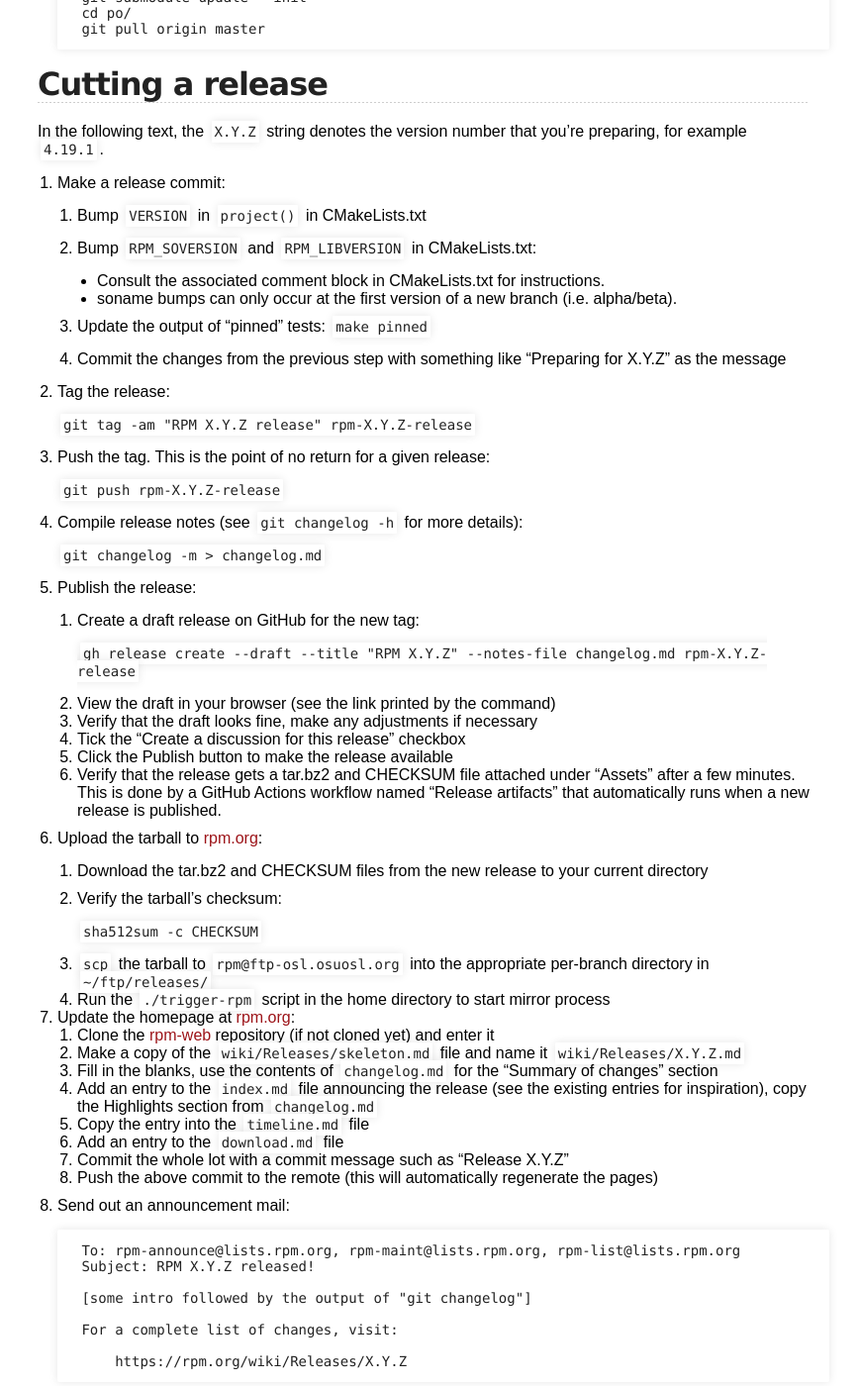
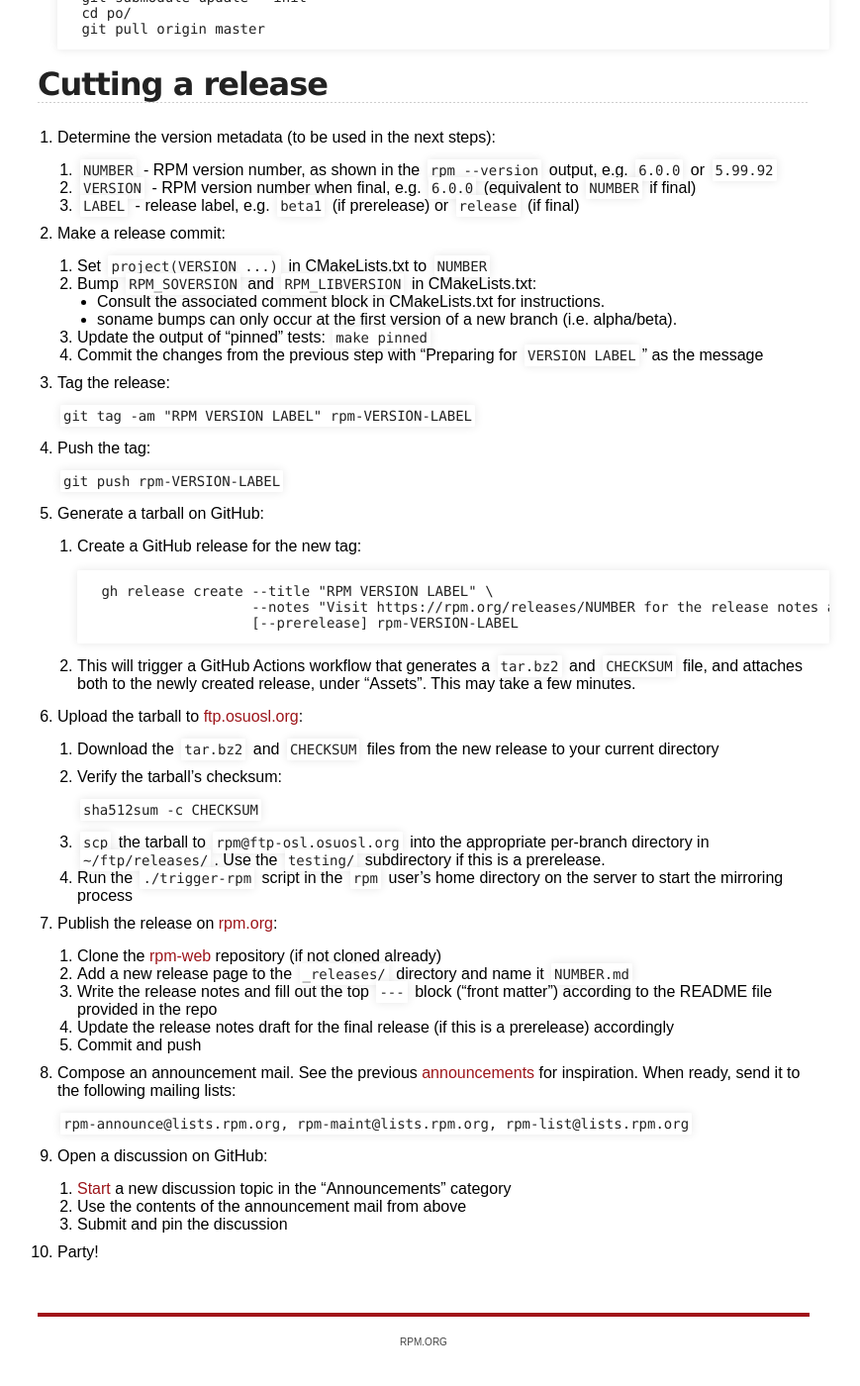
Before and after one commit to rpm-software-management/rpm-web, a Jekyll site: the page built from devel_doc/release_maintaince.md, in a window 1280 px wide and 1400 px high, scrolled down 4868 px. Shown: the whole window at 99% size, without its empty margins (212-1081 px from the left). Built offline with Jekyll 4.4.1, drawn with Linux system fonts in a browser that asks for light colours.

Commit message:
Update release guide
Reflect the latest changes in the release process & simplify the steps a
bit.

````diff
--- a/devel_doc/release_maintaince.md
+++ b/devel_doc/release_maintaince.md
@@ -319,92 +319,87 @@ The following items should be completed before proceeding to release cutting:
 
 ## Cutting a release
 
-In the following text, the `X.Y.Z` string denotes the version number that
-you're preparing, for example `4.19.1`.
+1. Determine the version metadata (to be used in the next steps):
+
+    1. `NUMBER` - RPM version number, as shown in the `rpm --version` output,
+       e.g. `6.0.0` or `5.99.92`
+    1. `VERSION` - RPM version number when final, e.g. `6.0.0` (equivalent to
+       `NUMBER` if final)
+    1. `LABEL` - release label, e.g. `beta1` (if prerelease) or `release` (if
+       final)
 
 1. Make a release commit:
 
-    1. Bump `VERSION` in `project()` in CMakeLists.txt
-
+    1. Set `project(VERSION ...)` in CMakeLists.txt to `NUMBER`
     1. Bump `RPM_SOVERSION` and `RPM_LIBVERSION` in CMakeLists.txt:
-
         * Consult the associated comment block in CMakeLists.txt for
           instructions.
         * soname bumps can only occur at the first version of a new branch
           (i.e. alpha/beta).
-
     1. Update the output of "pinned" tests: `make pinned`
-
-    1. Commit the changes from the previous step with something like "Preparing
-       for X.Y.Z" as the message
+    1. Commit the changes from the previous step with "Preparing for `VERSION
+    LABEL`" as the message
 
 1. Tag the release:
 
-    `git tag -am "RPM X.Y.Z release" rpm-X.Y.Z-release`
+    `git tag -am "RPM VERSION LABEL" rpm-VERSION-LABEL`
 
-1. Push the tag.  This is the point of no return for a given release:
+1. Push the tag:
 
-    `git push rpm-X.Y.Z-release`
+    `git push rpm-VERSION-LABEL`
 
-1. Compile release notes (see `git changelog -h` for more details):
+1. Generate a tarball on GitHub:
 
-    `git changelog -m > changelog.md`
+    1. Create a GitHub release for the new tag:
 
-1. Publish the release:
+        ```
+        gh release create --title "RPM VERSION LABEL" \
+                          --notes "Visit https://rpm.org/releases/NUMBER for the release notes and download information." \
+                          [--prerelease] rpm-VERSION-LABEL
+        ```
 
-    1. Create a draft release on GitHub for the new tag:
+    1. This will trigger a GitHub Actions workflow that generates a `tar.bz2`
+       and `CHECKSUM` file, and attaches both to the newly created release,
+       under "Assets". This may take a few minutes.
 
-        `gh release create --draft --title "RPM X.Y.Z" --notes-file changelog.md rpm-X.Y.Z-release`
+1. Upload the tarball to [ftp.osuosl.org](https://ftp.osuosl.org/):
 
-    1. View the draft in your browser (see the link printed by the command)
-    1. Verify that the draft looks fine, make any adjustments if necessary
-    1. Tick the "Create a discussion for this release" checkbox
-    1. Click the Publish button to make the release available
-    1. Verify that the release gets a tar.bz2 and CHECKSUM file attached under
-       "Assets" after a few minutes.  This is done by a GitHub Actions workflow
-       named "Release artifacts" that automatically runs when a new release is
-       published.
-
-1. Upload the tarball to [rpm.org](https://rpm.org/):
-
-    1. Download the tar.bz2 and CHECKSUM files from the new release to your
+    1. Download the `tar.bz2` and `CHECKSUM` files from the new release to your
        current directory
     1. Verify the tarball's checksum:
 
        `sha512sum -c CHECKSUM`
 
     1. `scp` the tarball to `rpm@ftp-osl.osuosl.org` into the appropriate
-       per-branch directory in `~/ftp/releases/`
-    1. Run the `./trigger-rpm` script in the home directory to start mirror
-       process
+       per-branch directory in `~/ftp/releases/`. Use the `testing/`
+       subdirectory if this is a prerelease.
+    1. Run the `./trigger-rpm` script in the `rpm` user's home directory on the
+       server to start the mirroring process
 
-1. Update the homepage at [rpm.org](https://rpm.org/):
-    1. Clone the [rpm-web](https://github.com/rpm-software-management/rpm-web)
-       repository (if not cloned yet) and enter it
-    1. Make a copy of the `wiki/Releases/skeleton.md` file and name it
-       `wiki/Releases/X.Y.Z.md`
-    1. Fill in the blanks, use the contents of `changelog.md` for the "Summary
-       of changes" section
-    1. Add an entry to the `index.md` file announcing the release (see the
-       existing entries for inspiration), copy the Highlights section from
-       `changelog.md`
-    1. Copy the entry into the `timeline.md` file
-    1. Add an entry to the `download.md` file
-    1. Commit the whole lot with a commit message such as "Release X.Y.Z"
-    1. Push the above commit to the remote (this will automatically regenerate
-       the pages)
+1. Publish the release on [rpm.org](https://rpm.org/):
 
-1. Send out an announcement mail:
+    1. Clone the
+       [rpm-web](https://github.com/rpm-software-management/rpm-web.git)
+       repository (if not cloned already)
+    1. Add a new release page to the `_releases/` directory and name it
+       `NUMBER.md`
+    1. Write the release notes and fill out the top `---` block ("front
+       matter") according to the README file provided in the repo
+    1. Update the release notes draft for the final release (if this is a
+       prerelease) accordingly
+    1. Commit and push
 
-    ```
-    To: rpm-announce@lists.rpm.org, rpm-maint@lists.rpm.org, rpm-list@lists.rpm.org
-    Subject: RPM X.Y.Z released!
+1. Compose an announcement mail. See the previous
+   [announcements](https://lists.rpm.org/pipermail/rpm-announce/) for
+   inspiration. When ready, send it to the following mailing lists:
 
-    [some intro followed by the output of "git changelog"]
+    `rpm-announce@lists.rpm.org, rpm-maint@lists.rpm.org, rpm-list@lists.rpm.org`
 
-    For a complete list of changes, visit:
+1. Open a discussion on GitHub:
 
-        https://rpm.org/wiki/Releases/X.Y.Z
-    ```
+    1. [Start](https://github.com/rpm-software-management/rpm/discussions/new?category=announcements)
+       a new discussion topic in the "Announcements" category
+    1. Use the contents of the announcement mail from above
+    1. Submit and pin the discussion
 
 1. Party!
````
